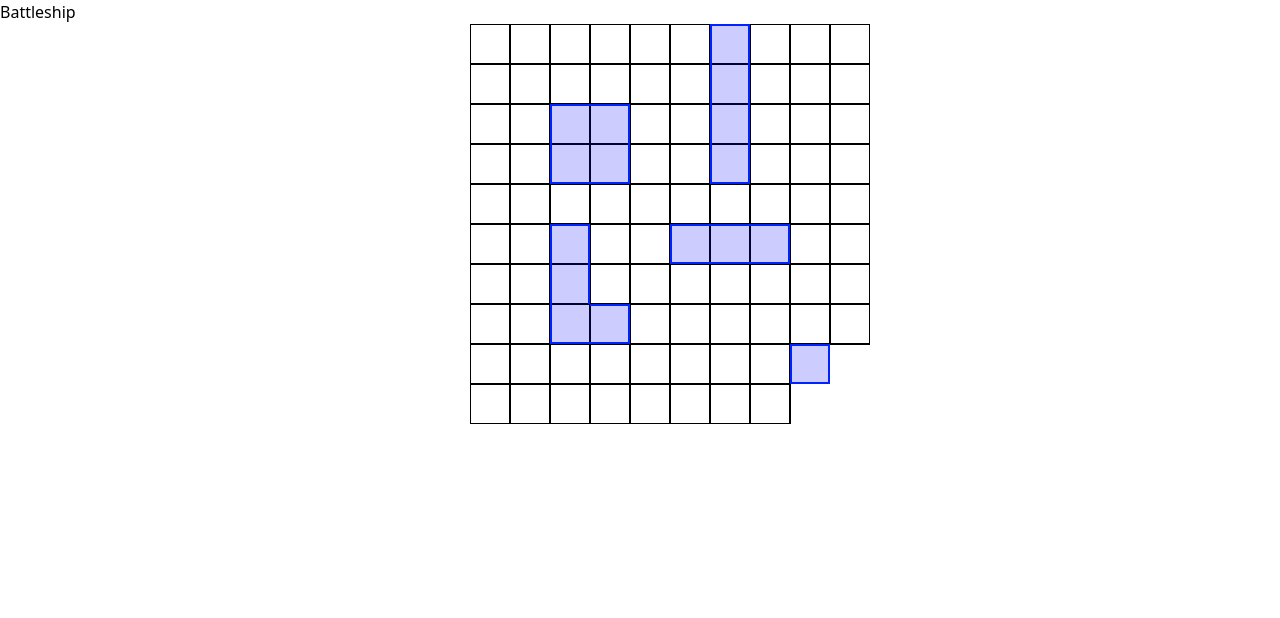
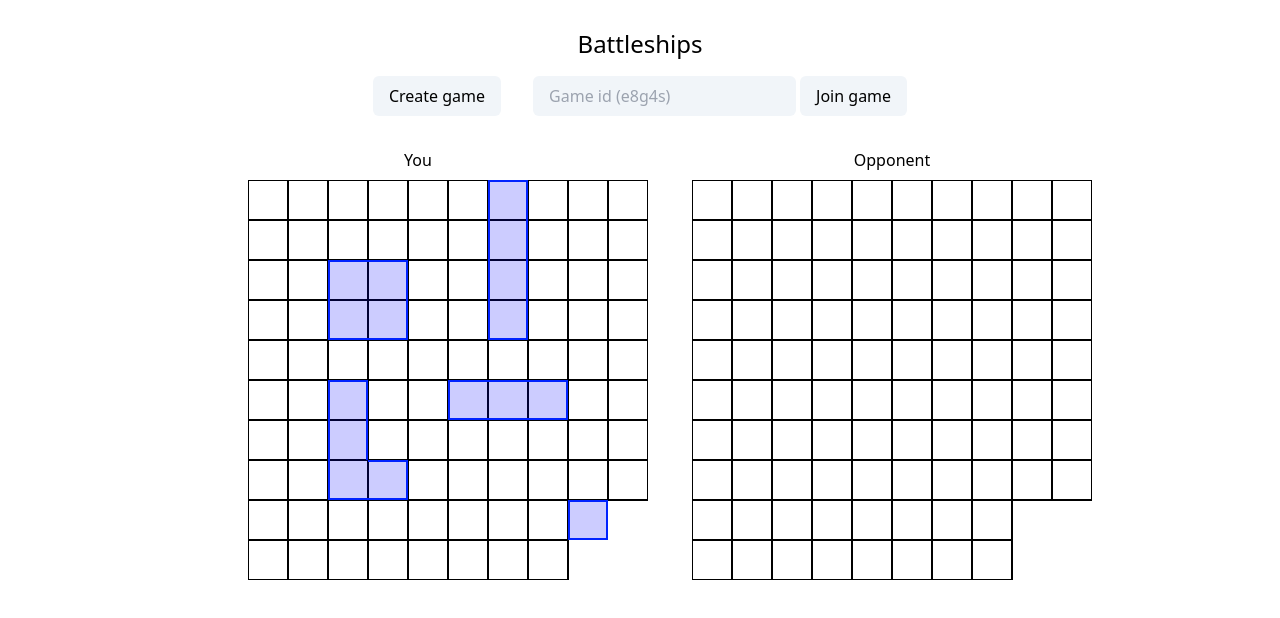
Before and after one commit to benamager/battleships, a React (Vite) app in the folder frontend/: page / in a window 1280 px wide. Shown: the top 618 px of the page. Built offline with nearby package versions, Linux system fonts and the light colour scheme; some icons are missing.

Commit message:
Add temp UI for create/join game

```diff
--- a/frontend/src/App.tsx
+++ b/frontend/src/App.tsx
@@ -1,5 +1,5 @@
 import "@/styles/app.scss";
-import GameGrid from "@/components/GameGrid";
+import Game from "@/components/Game";
 import { ShipsContextProvider } from "@/contexts/ShipsContext";
 import { MapContextProvider } from "@/contexts/MapContext";
 
@@ -7,12 +7,7 @@ export default function App() {
     return (
         <MapContextProvider>
             <ShipsContextProvider>
-                <main className="flex flex-col">
-                    <h1>Battleship</h1>
-                    <div className="flex gap-11 mx-auto">
-                        <GameGrid />
-                    </div>
-                </main>
+                <Game />
             </ShipsContextProvider>
         </MapContextProvider>
     );
--- /dev/null
+++ b/frontend/src/components/Game.tsx
@@ -0,0 +1,30 @@
+import GameGrid from "@/components/GameGrid";
+import { useContext } from "react";
+import { ShipsContext } from "@/contexts/ShipsContext";
+import { MapContext } from "@/contexts/MapContext";
+
+export default function Game() {
+    const { shipsContext } = useContext(ShipsContext);
+    const { mapContext } = useContext(MapContext);
+
+    return (
+        <main className="flex flex-col items-center mt-7">
+            <h1 className="text-2xl mb-4">Battleships</h1>
+            <div className="mb-8">
+                <button className="bg-slate-100 rounded-md px-4 py-2 mr-8 hover:bg-slate-200">Create game</button>
+                <input type="text" className="bg-slate-100 rounded-md px-4 py-2 outline-none" placeholder="Game id (e8g4s)" />
+                <button className="bg-slate-100 rounded-md px-4 py-2 ml-1 hover:bg-slate-200">Join game</button>
+            </div>
+            <div className="flex gap-11 mx-auto">
+                <div className="flex flex-col items-center gap-2">
+                    <h2>You</h2>
+                    <GameGrid ships={shipsContext} map={mapContext} />
+                </div>
+                <div className="flex flex-col items-center gap-2">
+                    <h2>Opponent</h2>
+                    <GameGrid ships={[]} map={mapContext} opponent={true} />
+                </div>
+            </div>
+        </main>
+    );
+}
--- a/frontend/src/components/GameGrid.tsx
+++ b/frontend/src/components/GameGrid.tsx
@@ -1,15 +1,18 @@
-import { useContext, createRef, ReactElement } from "react";
+import { createRef, ReactElement } from "react";
 import Cell from "@/components/Cell";
 import Ship from "@/components/Ship";
-import { ShipsContext } from "@/contexts/ShipsContext";
-import { MapContext } from "@/contexts/MapContext";
 import { FaShuffle } from "react-icons/fa6";
 import useShuffleShips from "@/hooks/interaction/useShuffleShips";
+import { ShipType } from "@/contexts/ShipsContext";
+import { MapType } from "@/contexts/MapContext";
 
-export default function GameGrid(): ReactElement {
-    const { shipsContext } = useContext(ShipsContext);
-    const { mapContext } = useContext(MapContext);
+interface GameGridProps {
+    ships: ShipType[];
+    map: MapType;
+    opponent?: boolean;
+}
 
+export default function GameGrid({ ships, map, opponent }: GameGridProps): ReactElement {
     // Reference passed down to useShipMove to getBoundingClientRect
     const gameGridRef = createRef<HTMLDivElement>();
 
@@ -17,10 +20,10 @@ export default function GameGrid(): ReactElement {
 
     return (
         <div className="flex gap-5">
-            <FaShuffle onClick={shuffleShips} size={24} className="p-2 box-content rounded-md hover:bg-slate-100 cursor-pointer" />
+            {!opponent && <FaShuffle onClick={shuffleShips} size={24} className="p-2 box-content rounded-md hover:bg-slate-100 cursor-pointer" />}
             <div className="game-grid" ref={gameGridRef}>
                 {/* Render 2D array as rows and columns */}
-                {mapContext.map((rowData, rowIndex) => (
+                {map.map((rowData, rowIndex) => (
                     <div className="game-grid__row" key={rowIndex}>
                         {rowData.map((cellValue, columnIndex) => (
                             <Cell key={`${rowIndex}-${columnIndex}`} x={columnIndex} y={rowIndex} cellValue={cellValue} />
@@ -28,7 +31,7 @@ export default function GameGrid(): ReactElement {
                     </div>
                 ))}
                 {/* Render ships absolute on top */}
-                {shipsContext.map((ship) => (
+                {ships.map((ship) => (
                     <Ship key={ship.id} ship={ship} gameGridRef={gameGridRef} />
                 ))}
             </div>
--- a/frontend/src/components/Ship.tsx
+++ b/frontend/src/components/Ship.tsx
@@ -57,6 +57,7 @@ export default function Ship({ ship, gameGridRef }: ShipPropsType) {
                             borderLeft,
                             borderRight,
                             backgroundColor,
+                            zIndex: dragging.isDragging ? 1 : 0,
                         }}
                     />
                 );
--- a/frontend/src/constants/Maps.ts
+++ b/frontend/src/constants/Maps.ts
@@ -40,5 +40,17 @@ const presetMap3 = [
     ["e", "e", "e", "e", "e", "e", "e", "e", "e", "e", "e"],
     ["e", "e", "d", "d", "e", "e", "e", "d", "d", "e", "e"],
 ];
+const presetMap4 = [
+    ["e", "e", "e", "e", "e", "e", "e", "e", "e", "e"],
+    ["e", "e", "e", "e", "e", "e", "e", "e", "e", "e"],
+    ["e", "e", "e", "e", "e", "e", "e", "e", "e", "e"],
+    ["e", "e", "e", "e", "e", "e", "e", "e", "e", "e"],
+    ["e", "e", "e", "e", "e", "e", "e", "e", "e", "e"],
+    ["e", "e", "e", "e", "e", "e", "e", "e", "e", "e"],
+    ["e", "e", "e", "e", "e", "e", "e", "e", "e", "e"],
+    ["e", "e", "e", "e", "e", "e", "e", "e", "e", "e"],
+    ["e", "e", "e", "e", "e", "e", "e", "e", "e", "e"],
+    ["e", "e", "e", "e", "e", "e", "e", "e", "e", "e"],
+];
 
-export const maps = [presetMap1, presetMap2, presetMap3];
+export const maps = [presetMap1, presetMap2, presetMap3, presetMap4];
```
Also changed, not shown: frontend/src/types/GameBoard.ts (deleted, +0 -22 lines), frontend/src/types/Ship.ts (deleted, +0 -14 lines).
